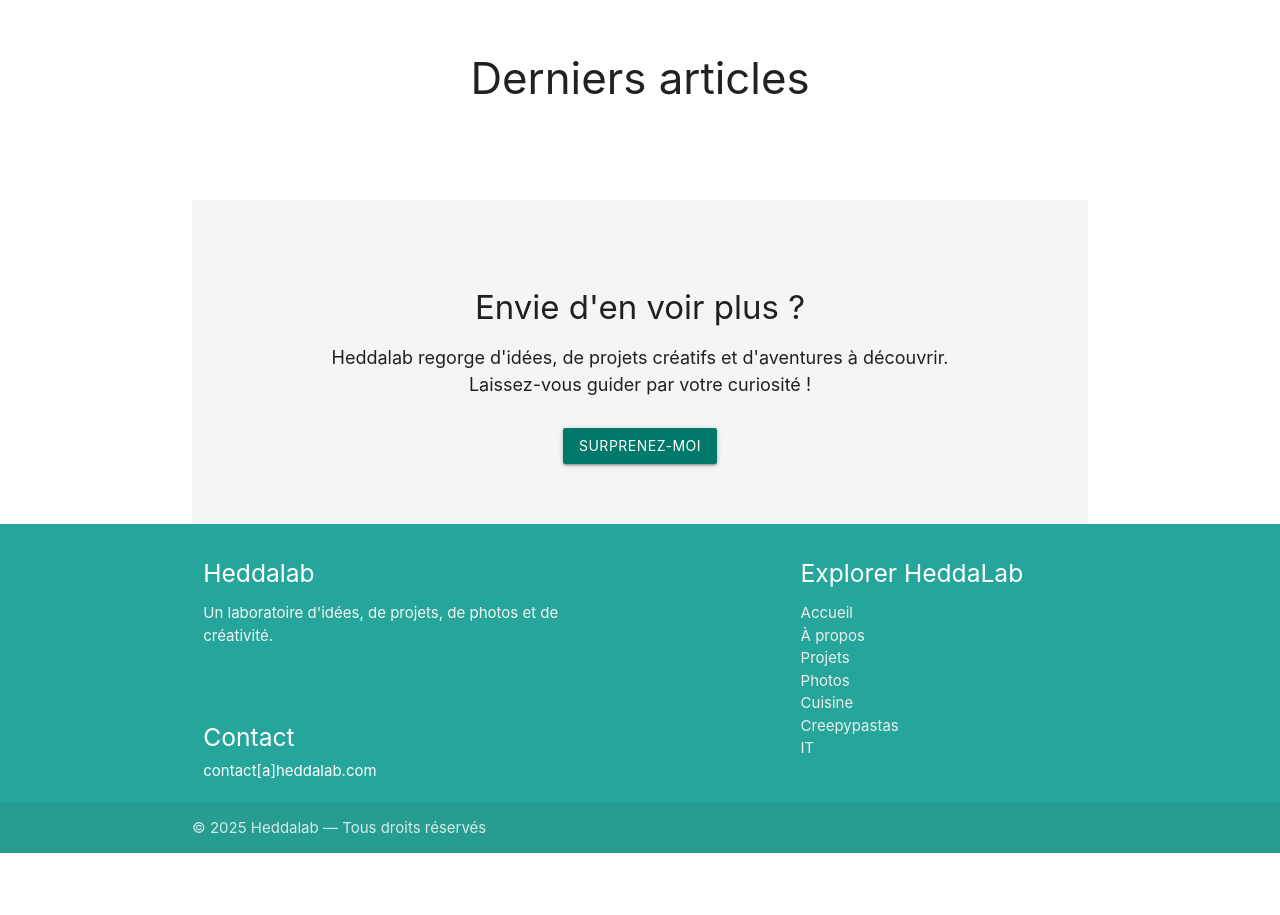
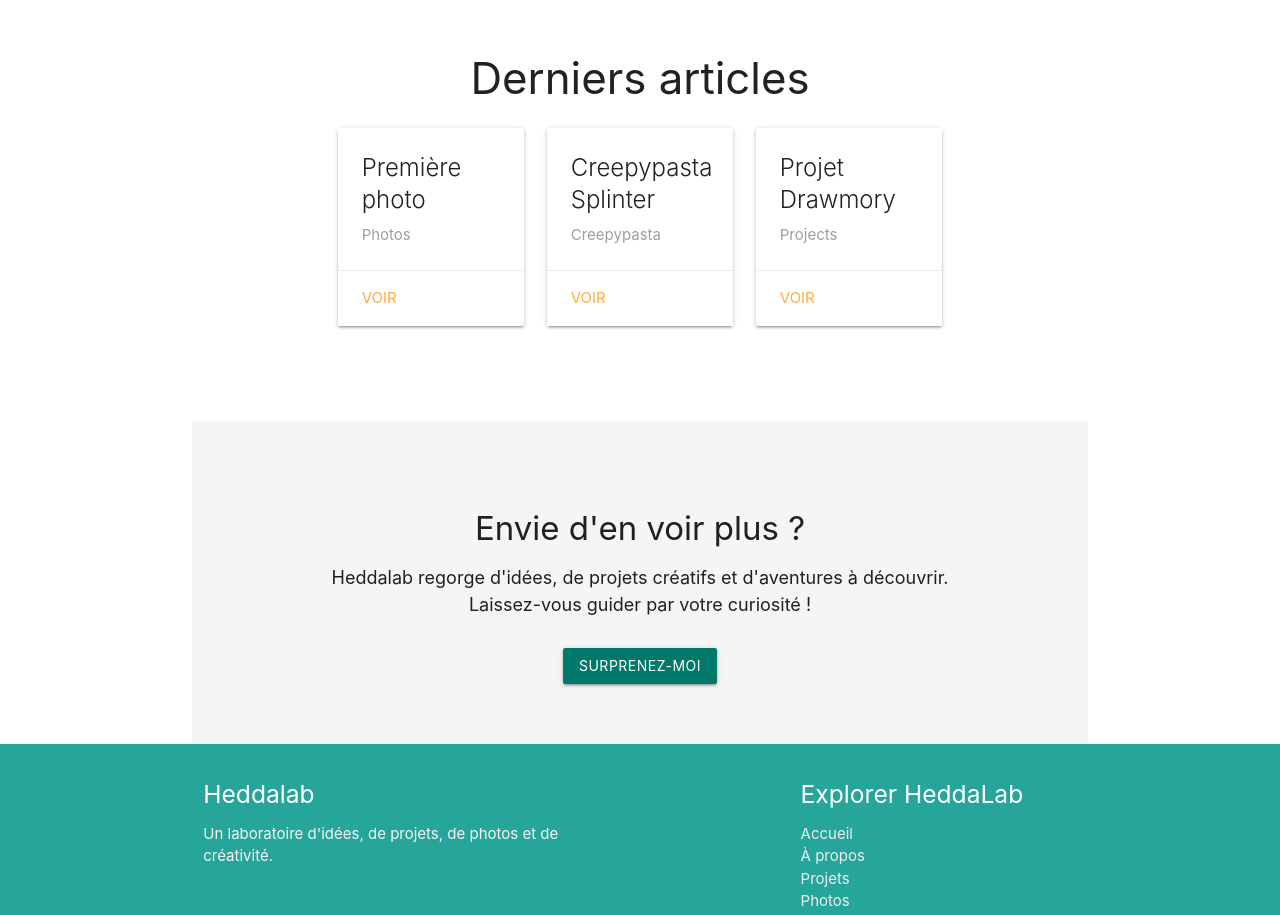
Before and after one commit to cecile-umecker/HeddaLab, an Angular app: page / in a window 1280 px wide. Shown: the part 840-1755 px from the top of the page. Before the commit the page ends 1693 px from the top, so only its background shows below. Built offline with nearby package versions, Linux system fonts and the light colour scheme.

Commit message:
fix lastest post from home component

```diff
--- a/src/app/pages/home/home.component.html
+++ b/src/app/pages/home/home.component.html
@@ -10,15 +10,12 @@
       Ici, pas de cases à cocher ni de chemins tout tracés.
       Heddalab est un espace d'exploration et de création libre, où projets, récits, photos et idées se croisent et évoluent au gré de l'inspiration.
     </p>
-
     <p>
       Je partage ici mes expériences, mes réflexions et mes essais, en écriture, photographie, développement web et bien d’autres domaines.
     </p>
-
     <p>
       Heddalab est un laboratoire vivant, pensé pour tester, imaginer, construire... et parfois, laisser les idées s'envoler.
     </p>
-
     <p class="highlight center-align accent-color">
       Chaque clic est une nouvelle expérience.
     </p>
@@ -28,9 +25,8 @@
 <section class="home-latest-articles section">
   <div class="container">
     <h3 class="center-align">Derniers articles</h3>
-
     <div class="row">
-      <div class="col s12 m4" *ngFor="let post of posts">
+      <div class="col s12 m4" *ngFor="let post of latestPosts">
         <div class="card hoverable">
           <div class="card-content">
             <span class="card-title">{{ post.title }}</span>
@@ -42,7 +38,6 @@
         </div>
       </div>
     </div>
-
   </div>
 </section>
 
@@ -57,6 +52,5 @@
     <a class="btn waves-effect waves-light" (click)="goToRandomPost()">
       Surprenez-moi
     </a>
-
   </div>
 </section>
--- a/src/app/pages/home/home.component.ts
+++ b/src/app/pages/home/home.component.ts
@@ -15,8 +15,10 @@ export class HomeComponent implements OnInit {
   constructor(private router: Router, private postService: PostService) {}
 
   ngOnInit() {
-    this.latestPosts = this.postService.getPosts().slice(0, 3);
+    const posts = this.postService.getPosts();
+    this.latestPosts = posts.slice(0, 3);
   }
+
 
   goToRandomPost() {
     const randomPost = this.postService.getRandomPost();
```
